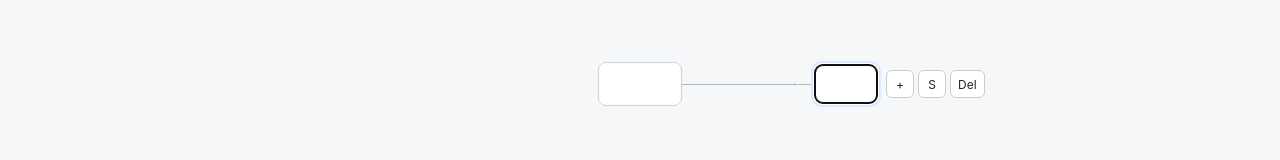
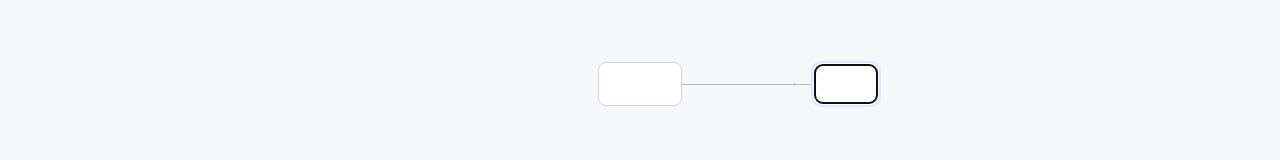
Before and after one commit to kw9101/mindmap, a React (Vite) app: page / in a window 1280 px wide. Shown: the part 184-344 px from the top of the page. Built offline with nearby package versions, Linux system fonts and the light colour scheme.

Commit message:
Remove inline node action buttons

```diff
--- a/src/ui/App.tsx
+++ b/src/ui/App.tsx
@@ -1093,32 +1093,6 @@ function NodeEditor({
             }
           }}
         />
-        <div className="node-actions">
-          <button
-            type="button"
-            aria-label="Add child node"
-            title="Add child node"
-            onClick={() => onAddChild(node.path)}
-          >
-            +
-          </button>
-          <button
-            type="button"
-            aria-label="Add sibling node"
-            title="Add sibling node"
-            onClick={() => onAddSibling(node.path)}
-          >
-            S
-          </button>
-          <button
-            type="button"
-            aria-label="Delete node"
-            title="Delete node"
-            onClick={() => onDelete(node.path)}
-          >
-            Del
-          </button>
-        </div>
       </div>
       {side === "right" && children}
     </div>
--- a/src/ui/styles.css
+++ b/src/ui/styles.css
@@ -367,19 +367,6 @@ kbd {
   flex-direction: row-reverse;
 }
 
-.node-actions {
-  display: flex;
-  align-items: center;
-  gap: 4px;
-}
-
-.node-actions button {
-  min-width: 28px;
-  height: 28px;
-  padding: 0 7px;
-  font-size: 12px;
-}
-
 .child-column {
   display: flex;
   flex-direction: column;
```
Also changed, not shown: 3 other files (tests, documents, lock files or other folders).
